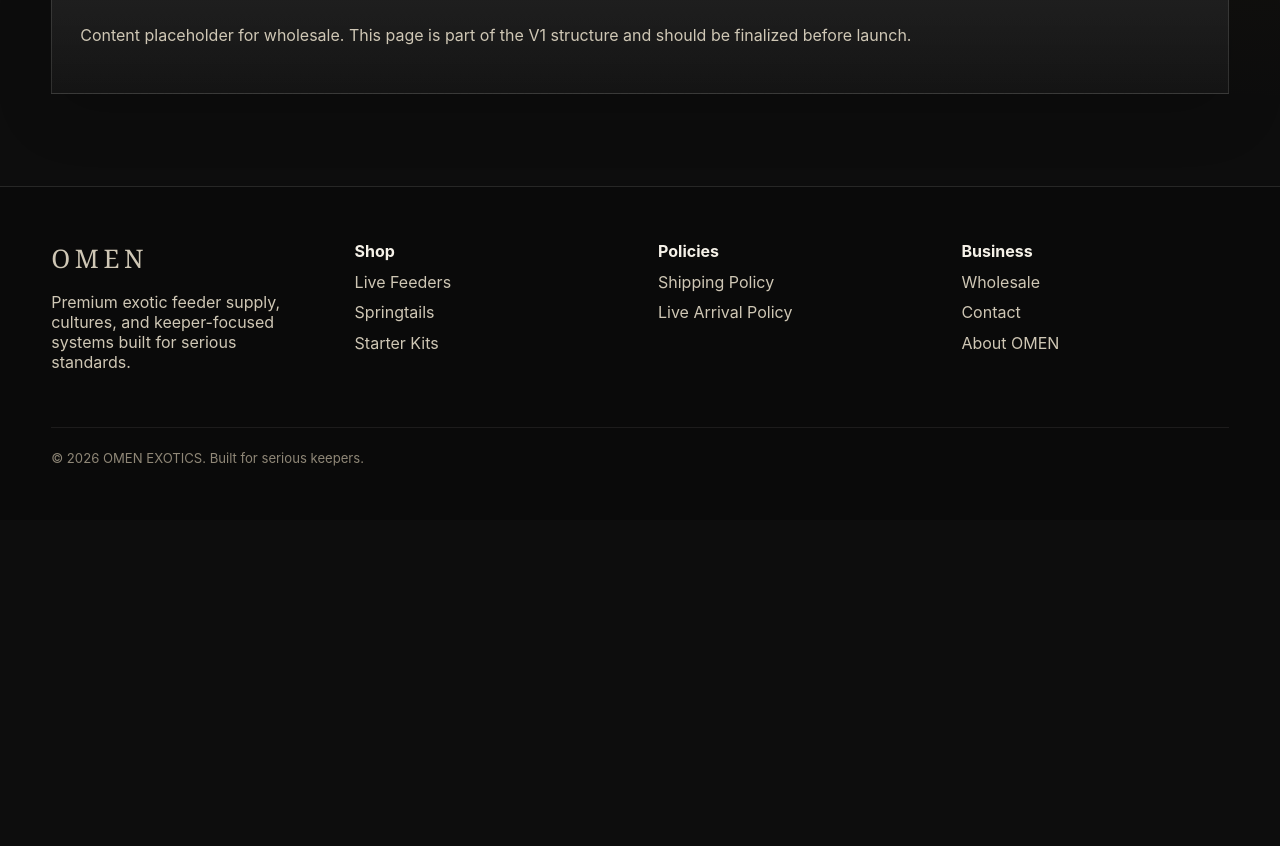
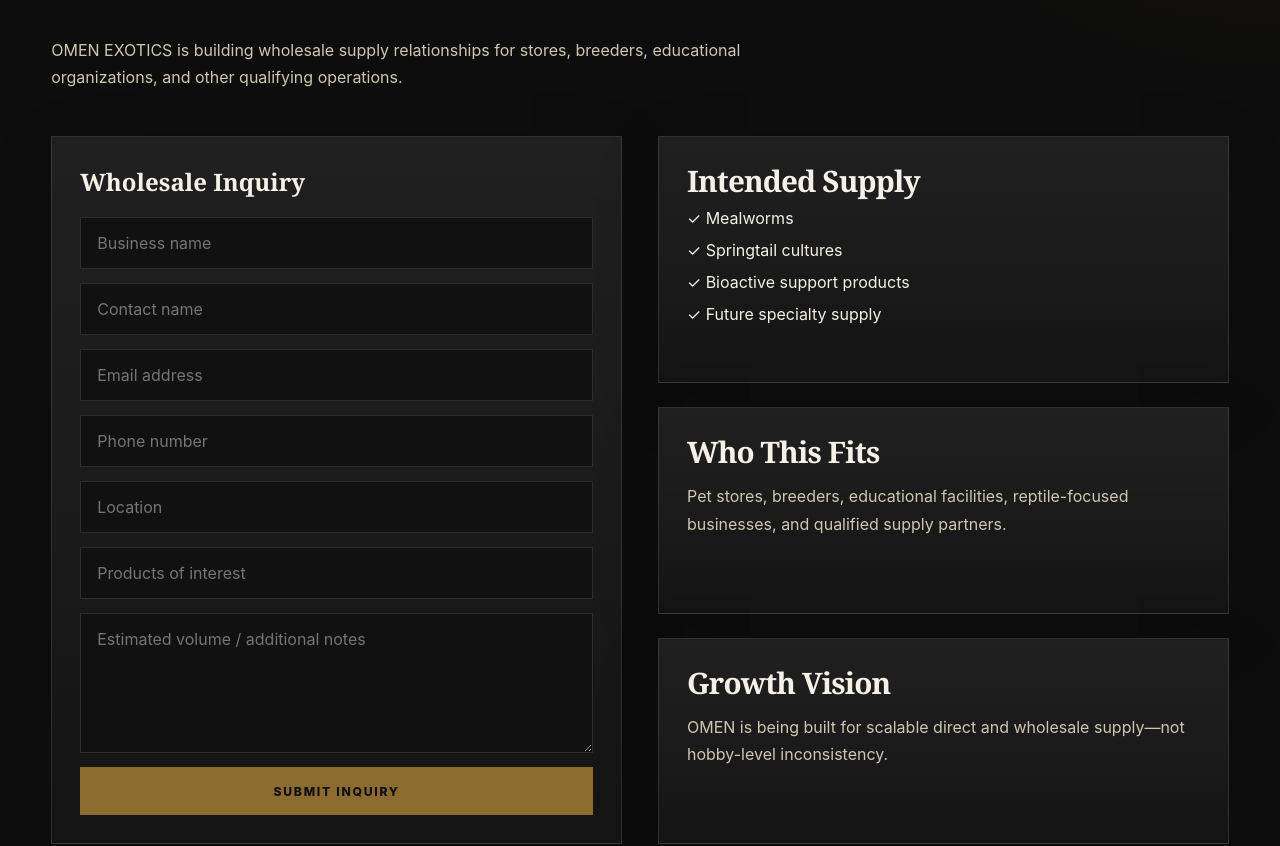
Before and after one commit to bguy971/omen-exotics, a Next.js app: page /wholesale in a window 1280 px wide. Shown: the part 440-1286 px from the top of the page. Before the commit the page ends 960 px from the top, so only its background shows below. Built offline with nearby package versions, Linux system fonts and the light colour scheme.

Commit message:
contact and wholesale swaps

```diff
--- a/app/wholesale/page.tsx
+++ b/app/wholesale/page.tsx
@@ -1,3 +1,134 @@
-export default function Page(){
-  return <section className="section"><div className="container"><div className="eyebrow">OMEN EXOTICS</div><h1 style={{fontFamily:'Georgia,serif',fontSize:'4rem',textTransform:'capitalize'}}>wholesale</h1><div className="card"><p className="muted">Content placeholder for wholesale. This page is part of the V1 structure and should be finalized before launch.</p></div></div></section>
+export default function Page() {
+  return (
+    <section className="section">
+      <div className="container">
+        <div className="eyebrow">Wholesale Supply</div>
+
+        <h1
+          style={{
+            fontFamily: 'Georgia, serif',
+            fontSize: 'clamp(3rem,7vw,6rem)',
+            lineHeight: '.92',
+            marginTop: 14
+          }}
+        >
+          Bulk supply
+          <br />
+          partnerships.
+        </h1>
+
+        <p
+          className="muted"
+          style={{
+            maxWidth: 760,
+            marginTop: 20
+          }}
+        >
+          OMEN EXOTICS is building wholesale supply relationships for stores,
+          breeders, educational organizations, and other qualifying operations.
+        </p>
+
+        <div
+          className="grid"
+          style={{
+            gridTemplateColumns: 'repeat(auto-fit,minmax(340px,1fr))',
+            gap: 36,
+            marginTop: 44
+          }}
+        >
+          <div className="card">
+            <h2
+              style={{
+                fontFamily: 'Georgia, serif',
+                marginTop: 0
+              }}
+            >
+              Wholesale Inquiry
+            </h2>
+
+            <form className="form">
+              <input className="input" placeholder="Business name" />
+              <input className="input" placeholder="Contact name" />
+              <input className="input" placeholder="Email address" />
+              <input className="input" placeholder="Phone number" />
+              <input className="input" placeholder="Location" />
+              <input
+                className="input"
+                placeholder="Products of interest"
+              />
+              <textarea
+                className="textarea"
+                placeholder="Estimated volume / additional notes"
+              />
+              <button className="btn" type="button">
+                Submit Inquiry
+              </button>
+            </form>
+          </div>
+
+          <div
+            className="grid"
+            style={{
+              gap: 24
+            }}
+          >
+            <div className="card">
+              <h3
+                style={{
+                  fontFamily: 'Georgia, serif',
+                  marginTop: 0
+                }}
+              >
+                Intended Supply
+              </h3>
+
+              <div
+                style={{
+                  display: 'grid',
+                  gap: 12
+                }}
+              >
+                <div>✓ Mealworms</div>
+                <div>✓ Springtail cultures</div>
+                <div>✓ Bioactive support products</div>
+                <div>✓ Future specialty supply</div>
+              </div>
+            </div>
+
+            <div className="card">
+              <h3
+                style={{
+                  fontFamily: 'Georgia, serif',
+                  marginTop: 0
+                }}
+              >
+                Who This Fits
+              </h3>
+
+              <p className="muted">
+                Pet stores, breeders, educational facilities, reptile-focused
+                businesses, and qualified supply partners.
+              </p>
+            </div>
+
+            <div className="card">
+              <h3
+                style={{
+                  fontFamily: 'Georgia, serif',
+                  marginTop: 0
+                }}
+              >
+                Growth Vision
+              </h3>
+
+              <p className="muted">
+                OMEN is being built for scalable direct and wholesale supply—not
+                hobby-level inconsistency.
+              </p>
+            </div>
+          </div>
+        </div>
+      </div>
+    </section>
+  );
 }
```
Also changed, not shown: app/contact/page.tsx (+118 -2 lines).
